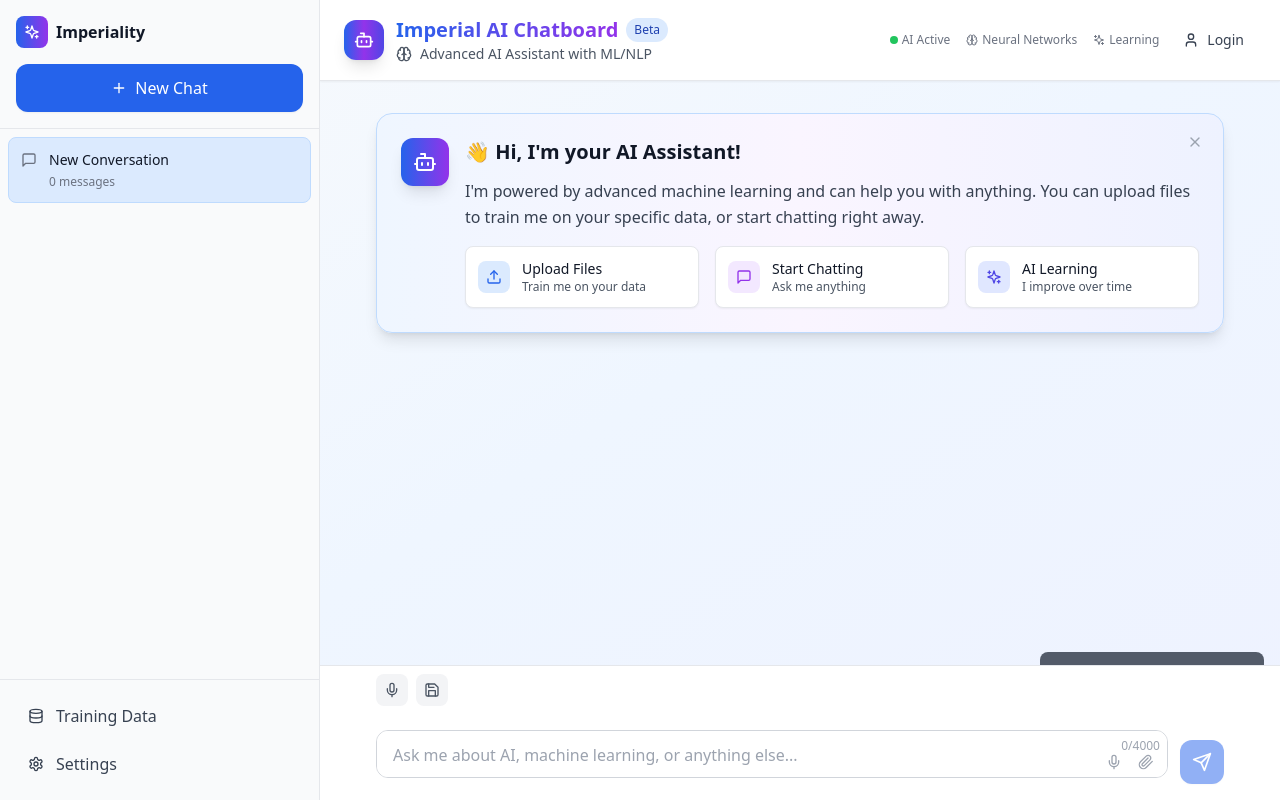
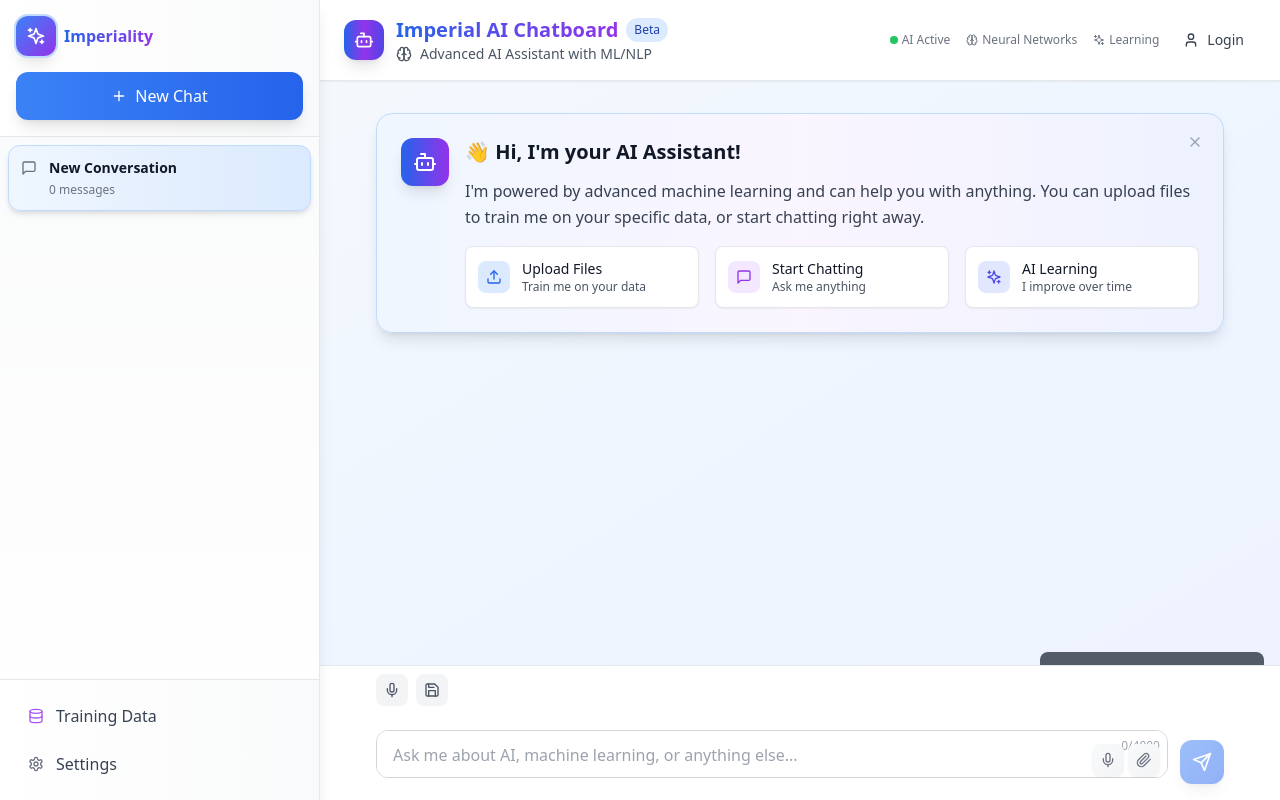
Before and after one commit to PrinceYeshhhh/AI_Chatbot, a React (Vite) app: page /chat in a window 1280 px wide. Both pictures are taken after a click on the button "Start AI Conversation". Built offline with nearby package versions, Linux system fonts and the light colour scheme.

Commit message:
Enhance: Add modern UI improvements with gradients, shadows, and hover effects

```diff
--- a/src/components/ChatInput.tsx
+++ b/src/components/ChatInput.tsx
@@ -204,11 +204,11 @@ export const ChatInput: React.FC<ChatInputProps> = ({
               disabled={disabled || isProcessing}
               aria-label={isRecording ? "Stop voice recording" : "Start voice recording"}
               aria-pressed={isRecording}
-              className={`p-1.5 transition-all duration-200 rounded-md ${
+              className={`p-2 transition-all duration-300 rounded-lg shadow-sm hover:shadow-md transform hover:scale-110 active:scale-95 ${
                 isRecording
-                  ? 'text-red-600 bg-red-50 hover:bg-red-100'
-                  : 'text-gray-400 hover:text-gray-600 hover:bg-gray-100'
-              } disabled:opacity-50 disabled:cursor-not-allowed`}
+                  ? 'text-red-600 bg-gradient-to-br from-red-50 to-red-100 hover:from-red-100 hover:to-red-200 ring-2 ring-red-200'
+                  : 'text-gray-500 bg-gradient-to-br from-gray-50 to-gray-100 hover:from-gray-100 hover:to-gray-200 hover:text-gray-700'
+              } disabled:opacity-50 disabled:cursor-not-allowed disabled:transform-none`}
             >
               <Mic className={`w-4 h-4 ${isRecording ? 'animate-pulse' : ''}`} aria-hidden="true" />
             </button>
@@ -217,7 +217,7 @@ export const ChatInput: React.FC<ChatInputProps> = ({
               onClick={handleFileAttach}
               disabled={disabled || isProcessing}
               aria-label="Attach file"
-              className="p-1.5 text-gray-400 hover:text-gray-600 transition-colors duration-200 rounded-md hover:bg-gray-100 disabled:opacity-50 disabled:cursor-not-allowed"
+              className="p-2 text-gray-500 bg-gradient-to-br from-gray-50 to-gray-100 hover:from-gray-100 hover:to-gray-200 hover:text-gray-700 transition-all duration-300 rounded-lg shadow-sm hover:shadow-md transform hover:scale-110 active:scale-95 disabled:opacity-50 disabled:cursor-not-allowed disabled:transform-none"
             >
               <Paperclip className="w-4 h-4" aria-hidden="true" />
             </button>
@@ -238,7 +238,7 @@ export const ChatInput: React.FC<ChatInputProps> = ({
           disabled={!message.trim() || disabled || isProcessing || isOverLimit}
           aria-label="Send message"
           aria-describedby="send-button-help"
-          className="p-3 bg-blue-600 text-white rounded-xl hover:bg-blue-700 focus:ring-2 focus:ring-blue-200 transition-all duration-200 disabled:opacity-50 disabled:cursor-not-allowed disabled:hover:bg-blue-600 shadow-sm hover:shadow-md transform hover:scale-105 active:scale-95"
+          className="p-3 bg-gradient-to-br from-blue-500 to-blue-600 text-white rounded-xl hover:from-blue-600 hover:to-blue-700 focus:ring-2 focus:ring-blue-200 transition-all duration-300 disabled:opacity-50 disabled:cursor-not-allowed disabled:hover:from-blue-500 disabled:hover:to-blue-600 shadow-lg hover:shadow-xl transform hover:scale-105 active:scale-95 disabled:transform-none"
         >
           <Send className="w-5 h-5" aria-hidden="true" />
           {isProcessing && (
--- a/src/components/Sidebar.tsx
+++ b/src/components/Sidebar.tsx
@@ -57,20 +57,20 @@ export const Sidebar: React.FC<SidebarProps> = ({
   };
 
   return (
-    <div className="flex flex-col h-full bg-gray-50 border-r border-gray-200">
+    <div className="flex flex-col h-full bg-gradient-to-b from-gray-50 to-white border-r border-gray-200 shadow-lg">
       {/* Header */}
-      <div className="p-4 border-b border-gray-200">
+      <div className="p-4 border-b border-gray-200 bg-gradient-to-r from-white to-gray-50">
         <div className="flex items-center justify-between mb-4">
           <div className="flex items-center gap-2">
-            <div className="w-8 h-8 bg-gradient-to-r from-blue-600 to-purple-600 rounded-lg flex items-center justify-center">
-              <Sparkles className="w-4 h-4 text-white" />
+            <div className="w-10 h-10 bg-gradient-to-br from-blue-500 to-purple-600 rounded-xl flex items-center justify-center shadow-lg ring-2 ring-blue-200">
+              <Sparkles className="w-5 h-5 text-white" />
             </div>
-            <span className="font-semibold text-gray-900">Imperiality</span>
+            <span className="font-bold text-gray-900 bg-gradient-to-r from-blue-600 to-purple-600 bg-clip-text text-transparent">Imperiality</span>
           </div>
           {onCloseSidebar && (
             <button
               onClick={onCloseSidebar}
-              className="lg:hidden p-1 text-gray-400 hover:text-gray-600 rounded"
+              className="lg:hidden p-2 text-gray-400 hover:text-gray-600 hover:bg-gradient-to-br from-gray-100 to-gray-200 rounded-lg transition-all duration-300 transform hover:scale-105 active:scale-95"
             >
               <X className="w-5 h-5" />
             </button>
@@ -79,7 +79,7 @@ export const Sidebar: React.FC<SidebarProps> = ({
 
         <button
           onClick={handleNewConversation}
-          className="w-full flex items-center justify-center gap-2 px-4 py-3 bg-blue-600 text-white rounded-xl hover:bg-blue-700 focus:ring-2 focus:ring-blue-200 transition-all duration-200 shadow-sm hover:shadow-md transform hover:scale-105"
+          className="w-full flex items-center justify-center gap-2 px-4 py-3 bg-gradient-to-r from-blue-500 to-blue-600 text-white rounded-xl hover:from-blue-600 hover:to-blue-700 focus:ring-2 focus:ring-blue-200 transition-all duration-300 shadow-lg hover:shadow-xl transform hover:scale-105 active:scale-95 font-medium"
         >
           <Plus className="w-4 h-4" />
           New Chat
@@ -92,26 +92,26 @@ export const Sidebar: React.FC<SidebarProps> = ({
           {conversations.map((conversation) => (
             <div
               key={conversation.id}
-              className={`group relative rounded-lg transition-all duration-200 ${
+              className={`group relative rounded-xl transition-all duration-300 ${
                 currentConversation?.id === conversation.id
-                  ? 'bg-blue-100 border border-blue-200'
-                  : 'hover:bg-gray-100'
+                  ? 'bg-gradient-to-r from-blue-50 to-blue-100 border border-blue-200 shadow-md'
+                  : 'hover:bg-gradient-to-r hover:from-gray-50 hover:to-gray-100 hover:shadow-md'
               } ${deletingId === conversation.id ? 'opacity-50 scale-95' : ''}`}
               onMouseEnter={() => setHoveredId(conversation.id)}
               onMouseLeave={() => setHoveredId(null)}
             >
               <button
                 onClick={() => handleSelectConversation(conversation)}
-                className="w-full text-left p-3 rounded-lg focus:ring-2 focus:ring-blue-200 transition-all duration-200"
+                className="w-full text-left p-3 rounded-xl focus:ring-2 focus:ring-blue-200 transition-all duration-300"
                 disabled={deletingId === conversation.id}
               >
                 <div className="flex items-start gap-3">
                   <MessageSquare className="w-4 h-4 text-gray-500 mt-0.5 flex-shrink-0" />
                   <div className="flex-1 min-w-0">
-                    <p className="text-sm font-medium text-gray-900 truncate">
+                    <p className="text-sm font-semibold text-gray-900 truncate">
                       {conversation.title}
                     </p>
-                    <p className="text-xs text-gray-500 mt-1">
+                    <p className="text-xs text-gray-500 mt-1 font-medium">
                       {conversation.messages.length} messages
                     </p>
                   </div>
@@ -121,7 +121,7 @@ export const Sidebar: React.FC<SidebarProps> = ({
               {hoveredId === conversation.id && deletingId !== conversation.id && (
                 <button
                   onClick={(e) => handleDeleteConversation(conversation.id, e)}
-                  className="absolute right-2 top-1/2 -translate-y-1/2 p-1.5 text-gray-400 hover:text-red-600 hover:bg-red-50 rounded-md transition-all duration-200 focus:ring-2 focus:ring-red-200"
+                  className="absolute right-2 top-1/2 -translate-y-1/2 p-2 text-gray-400 hover:text-red-600 hover:bg-gradient-to-br hover:from-red-50 hover:to-red-100 rounded-lg transition-all duration-300 focus:ring-2 focus:ring-red-200 transform hover:scale-110 active:scale-95"
                   title="Delete conversation"
                 >
                   <Trash2 className="w-3 h-3" />
@@ -132,8 +132,8 @@ export const Sidebar: React.FC<SidebarProps> = ({
 
           {conversations.length === 0 && (
             <div className="text-center py-8 text-gray-500">
-              <MessageSquare className="w-8 h-8 mx-auto mb-2 text-gray-300" />
-              <p className="text-sm">No conversations yet</p>
+              <MessageSquare className="w-12 h-12 mx-auto mb-3 text-gray-300" />
+              <p className="text-sm font-medium">No conversations yet</p>
               <p className="text-xs mt-1">Start a new chat to begin</p>
             </div>
           )}
@@ -141,19 +141,19 @@ export const Sidebar: React.FC<SidebarProps> = ({
       </div>
 
       {/* Footer */}
-      <div className="p-4 border-t border-gray-200 space-y-2">
+      <div className="p-4 border-t border-gray-200 space-y-2 bg-gradient-to-r from-white to-gray-50">
         <button
           onClick={handleOpenTraining}
-          className="w-full flex items-center gap-3 px-3 py-2 text-gray-700 hover:bg-gray-100 rounded-lg transition-colors duration-200 focus:ring-2 focus:ring-gray-200"
+          className="w-full flex items-center gap-3 px-3 py-2 text-gray-700 hover:bg-gradient-to-r hover:from-purple-50 hover:to-purple-100 rounded-lg transition-all duration-300 focus:ring-2 focus:ring-purple-200 transform hover:scale-105 active:scale-95 font-medium"
         >
-          <Database className="w-4 h-4" />
+          <Database className="w-4 h-4 text-purple-500" />
           Training Data
         </button>
         <button
           onClick={handleOpenSettings}
-          className="w-full flex items-center gap-3 px-3 py-2 text-gray-700 hover:bg-gray-100 rounded-lg transition-colors duration-200 focus:ring-2 focus:ring-gray-200"
+          className="w-full flex items-center gap-3 px-3 py-2 text-gray-700 hover:bg-gradient-to-r hover:from-gray-50 hover:to-gray-100 rounded-lg transition-all duration-300 focus:ring-2 focus:ring-gray-200 transform hover:scale-105 active:scale-95 font-medium"
         >
-          <Settings className="w-4 h-4" />
+          <Settings className="w-4 h-4 text-gray-500" />
           Settings
         </button>
       </div>
--- a/src/components/TypingIndicator.tsx
+++ b/src/components/TypingIndicator.tsx
@@ -4,21 +4,21 @@ import { Bot } from 'lucide-react';
 export const TypingIndicator: React.FC = () => {
   return (
     <div className="flex gap-3 mb-6">
-      <div className="flex-shrink-0 w-8 h-8 rounded-full bg-purple-600 flex items-center justify-center">
-        <Bot className="w-4 h-4 text-white" />
+      <div className="flex-shrink-0 w-10 h-10 rounded-full bg-gradient-to-br from-purple-500 to-purple-600 flex items-center justify-center shadow-lg ring-2 ring-purple-200">
+        <Bot className="w-5 h-5 text-white" />
       </div>
 
       <div className="flex flex-col">
-        <div className="px-4 py-3 bg-gray-100 rounded-2xl rounded-bl-sm border border-gray-200 shadow-sm">
-          <div className="flex space-x-1">
-            <div className="w-2 h-2 bg-gray-400 rounded-full animate-bounce" style={{ animationDelay: '0ms' }}></div>
-            <div className="w-2 h-2 bg-gray-400 rounded-full animate-bounce" style={{ animationDelay: '150ms' }}></div>
-            <div className="w-2 h-2 bg-gray-400 rounded-full animate-bounce" style={{ animationDelay: '300ms' }}></div>
+        <div className="px-5 py-4 bg-white rounded-2xl rounded-bl-sm border border-gray-200 shadow-lg">
+          <div className="flex space-x-2">
+            <div className="w-3 h-3 bg-gradient-to-br from-purple-400 to-purple-500 rounded-full animate-bounce" style={{ animationDelay: '0ms' }}></div>
+            <div className="w-3 h-3 bg-gradient-to-br from-purple-400 to-purple-500 rounded-full animate-bounce" style={{ animationDelay: '150ms' }}></div>
+            <div className="w-3 h-3 bg-gradient-to-br from-purple-400 to-purple-500 rounded-full animate-bounce" style={{ animationDelay: '300ms' }}></div>
           </div>
         </div>
 
-        <div className="flex items-center gap-1 mt-1 text-xs text-gray-500">
-          <span>AI is typing...</span>
+        <div className="flex items-center gap-2 mt-2 text-xs text-gray-500">
+          <span className="font-medium">AI is typing...</span>
         </div>
       </div>
     </div>
```
Also changed, not shown: src/components/ChatMessage.tsx (+17 -15 lines), src/components/Header.tsx (+16 -16 lines).
